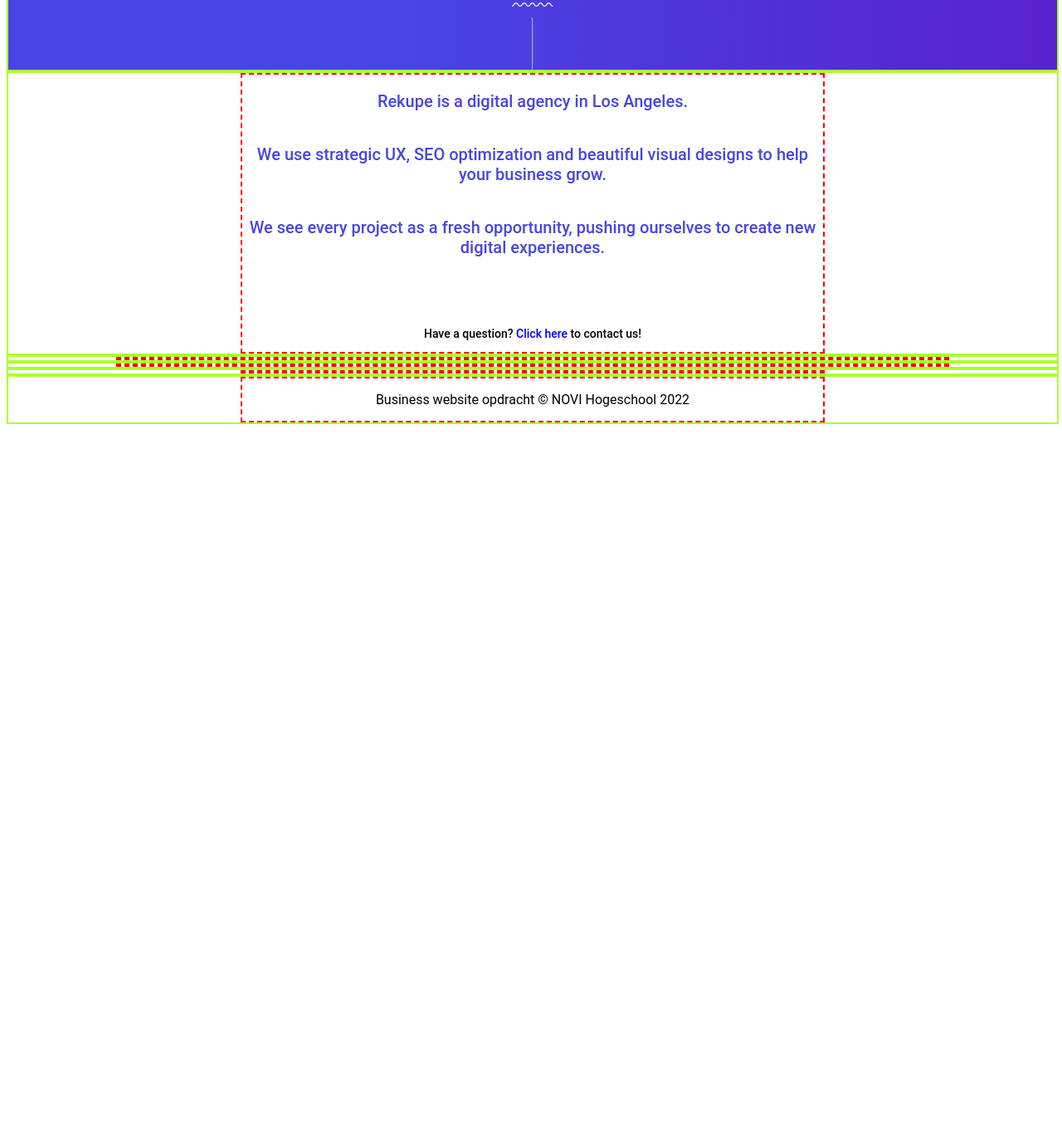
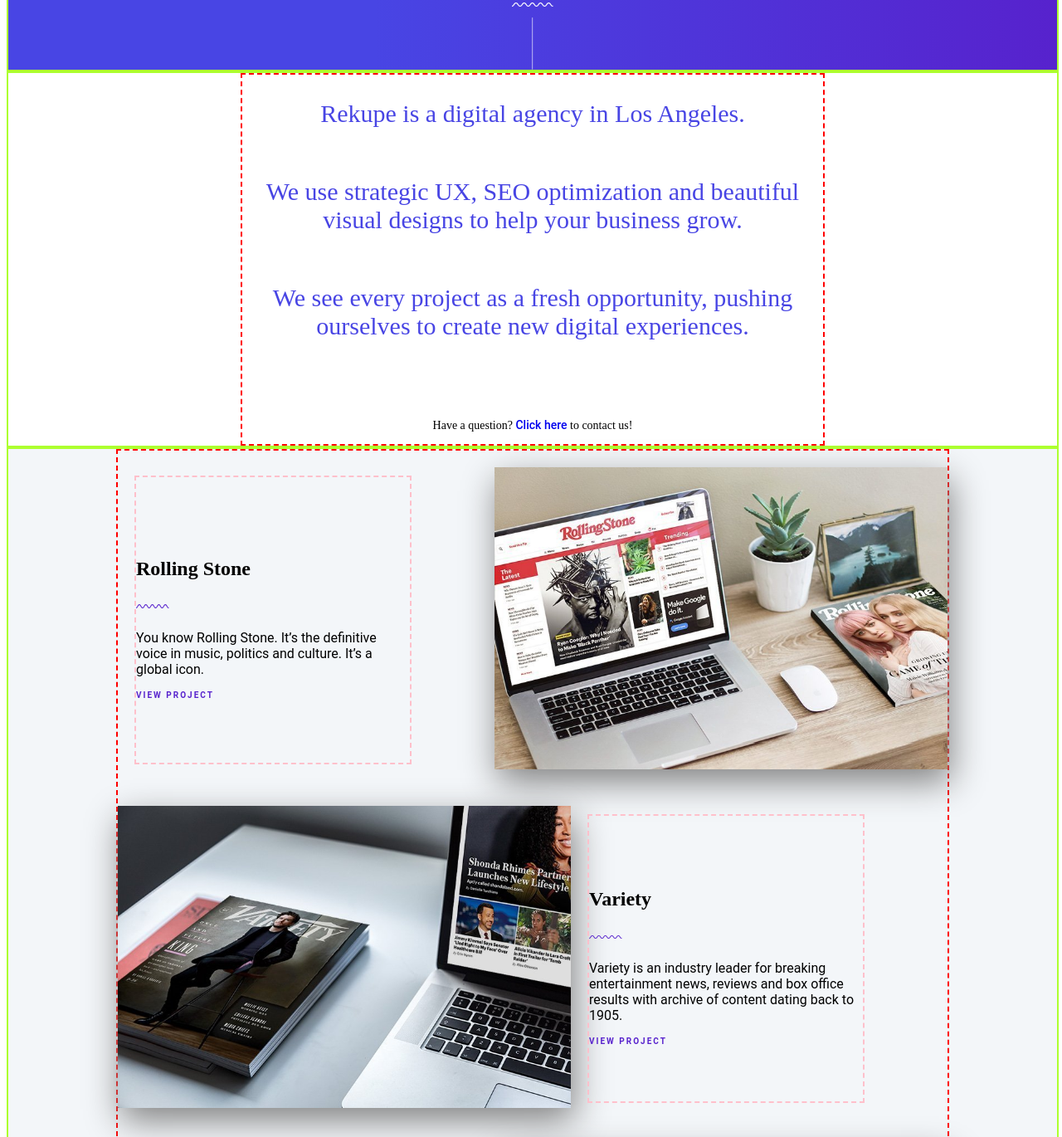
Before and after one commit to samueldesmit/conceptopdracht, a plain HTML site: page index.html in a window 1280 px wide. Shown: the part 382-1752 px from the top of the page at 83% size. Before the commit the page ends 901 px from the top, so only its background shows below. Drawn offline with Linux system fonts and the light colour scheme.

Commit message:
articles af

```diff
--- a/index.html
+++ b/index.html
@@ -42,11 +42,49 @@
         </div>
     </section>
 
-    <section class="outer-container">
+    <section class="section-article outer-container">
         <div class="inner-container1">
-            <article></article>
-            <article></article>
-            <article></article>
+            <article>
+                <div class="article-div">
+                    <h2>Rolling Stone</h2>
+                    <img src="assets/squiggle_line.svg" alt="squiggle line image">
+
+                    <p>You know Rolling Stone. It’s the definitive voice in music, politics and culture. It’s a global
+                        icon.</p>
+                    <a href="#">View project</a>
+                </div>
+                <span class="image-wrapper">
+                    <img class= "article-image" src="assets/work-image-01.jpeg" alt="image rolling stone website">
+                </span>
+
+            </article>
+
+            <article>
+                <div class="article-div">
+                    <h2>Variety</h2>
+                    <img src="assets/squiggle_line.svg" alt="squiggle line image">
+
+                    <p>Variety is an industry leader for breaking entertainment news, reviews and box office results
+                        with archive of content dating back to 1905.</p>
+                    <a href="#">View project</a>
+                </div>
+                <span class="image-wrapper">
+                    <img class= "article-image" src="assets/work-image-02.jpeg" alt="image rolling stone website">
+                </span>
+            </article>
+
+            <article>
+                <div class="article-div">
+                    <h2>Worth</h2>
+
+                    <img src="assets/squiggle_line.svg" alt="squiggle line image">
+                    <p>A global media platform connecting a community that embraces worth beyond wealth.</p>
+                    <a href="#">View project</a>
+                </div>
+                <span class="image-wrapper">
+                    <img class= "article-image" src="assets/work-image-03.jpeg" alt="image rolling stone website">
+                </span>
+            </article>
         </div>
     </section>
 
--- a/styles.css
+++ b/styles.css
@@ -89,7 +89,7 @@
 header {
     position: relative;
     color: white;
-    background: linear-gradient(90deg, rgba(72,69,228,1) 35%, rgba(87,34,205,1) 100%);
+    background: linear-gradient(90deg, rgba(72, 69, 228, 1) 35%, rgba(87, 34, 205, 1) 100%);
     padding: 100px 0;
 }
 
@@ -128,7 +128,7 @@
 }
 
 nav {
-    background: linear-gradient(90deg, rgba(72,69,228,1) 35%, rgba(87,34,205,1) 100%);
+    background: linear-gradient(90deg, rgba(72, 69, 228, 1) 35%, rgba(87, 34, 205, 1) 100%);
 }
 
 nav ul {
@@ -146,10 +146,11 @@
 
 /* --------------- 4.2 Introduction ------------------- */
 
-.section1 {
+.section1 p {
     color: #4845E4;
     font-weight: 500;
-    font-size: 20px;
+    font-size: 30px;
+    font-family: 'Merriweather', serif;
 }
 
 #introduction-question {
@@ -158,7 +159,61 @@
     font-size: 14px;
 }
 
-#introduction-question a{
+#introduction-question a {
     text-decoration: none;
 }
+
 /* ------------------------------- 5. Media Queries -------------------------------- */
+
+.section-article {
+    background-color: #F3F6F9;
+}
+
+article {
+    margin: 20px 0 20px 0;
+    display: flex;
+    flex-direction: row;
+}
+
+article:nth-child(even) {
+    display: flex;
+    flex-direction: row-reverse;
+}
+
+.article-div {
+    border: 2px dashed pink;
+    margin: 10px 100px 10px 20px;
+    display: flex;
+    flex-direction: column;
+    justify-content: center;
+    max-width: 33%;
+    flex-grow: 0;
+    flex-shrink: 1;
+}
+
+.article-div img {
+    width: 40px;
+    padding: 10px 0 10px 0;
+}
+
+.article-div a {
+    text-decoration: none;
+    text-transform: uppercase;
+    font-size: 10px;
+    color: #5722CD;
+    font-weight: 700;
+    letter-spacing: 2px;
+
+}
+
+.image-wrapper {
+    flex-basis: 100%;
+    max-width: 67%;
+    flex-grow: 0;
+    flex-shrink: 1;
+}
+
+.article-image{
+    width: 100%;
+    box-shadow: 4px 15px 40px grey;
+}
```
